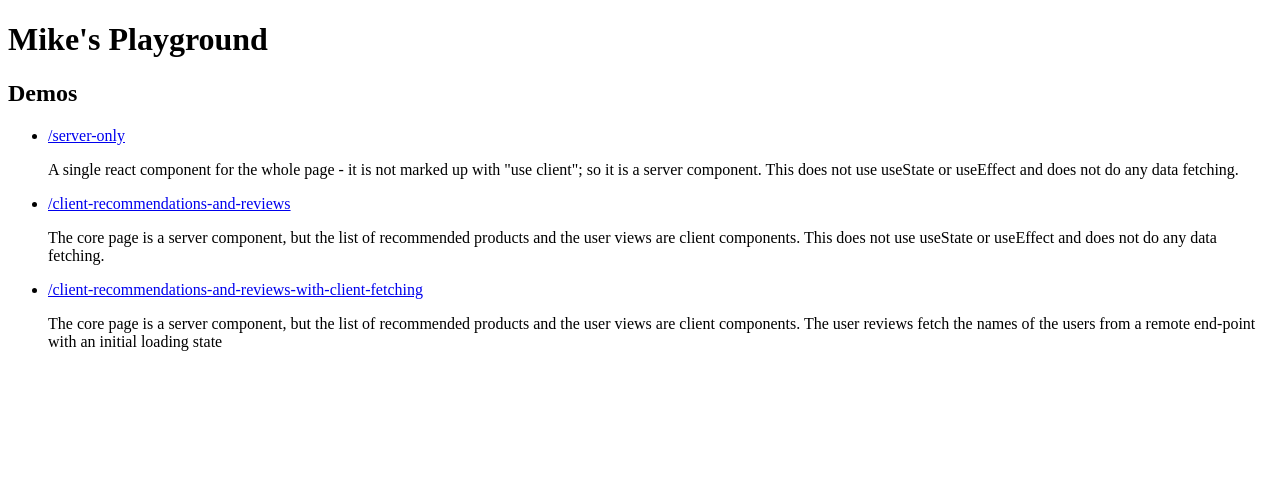
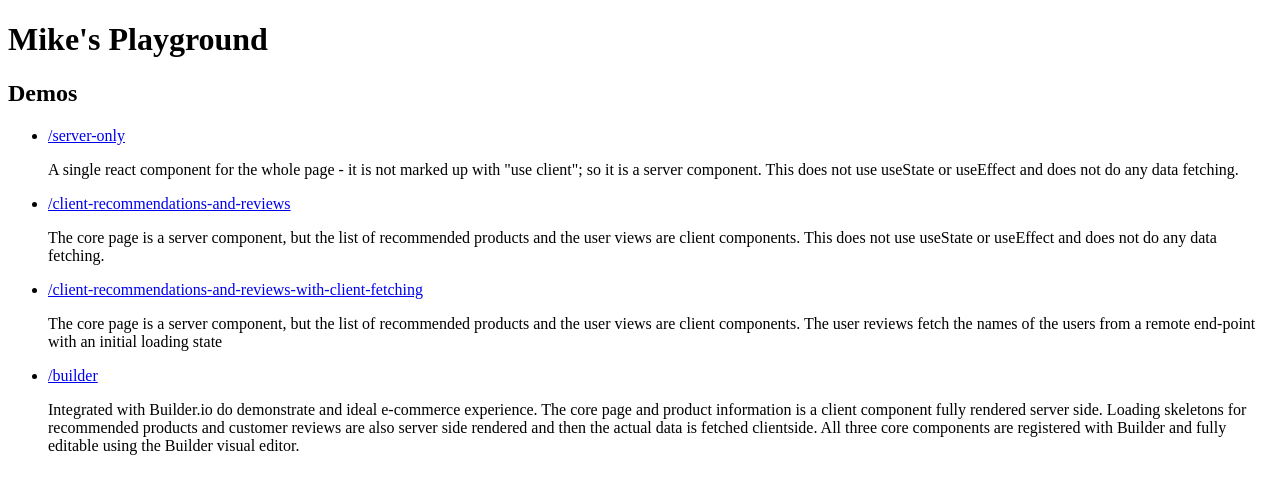
Before and after one commit to switchtrue/nextjs-playground-mike, a Next.js app: page / in a window 1280 px wide. Shown: the top 494 px of the page. Built offline with nearby package versions, Linux system fonts and the light colour scheme.

Commit message:
Added link on the home page to the Buikder demo

```diff
--- a/src/app/page.tsx
+++ b/src/app/page.tsx
@@ -44,6 +44,20 @@ export default function Home() {
             loading state
           </p>
         </li>
+        <li className="border-b-2 p-6">
+          <Link href="/builder" className="underline">
+            /builder
+          </Link>
+          <p>
+            Integrated with Builder.io do demonstrate and ideal e-commerce
+            experience. The core page and product information is a client
+            component fully rendered server side. Loading skeletons for
+            recommended products and customer reviews are also server side
+            rendered and then the actual data is fetched clientside. All three
+            core components are registered with Builder and fully editable using
+            the Builder visual editor.
+          </p>
+        </li>
       </ul>
     </main>
   );
```
